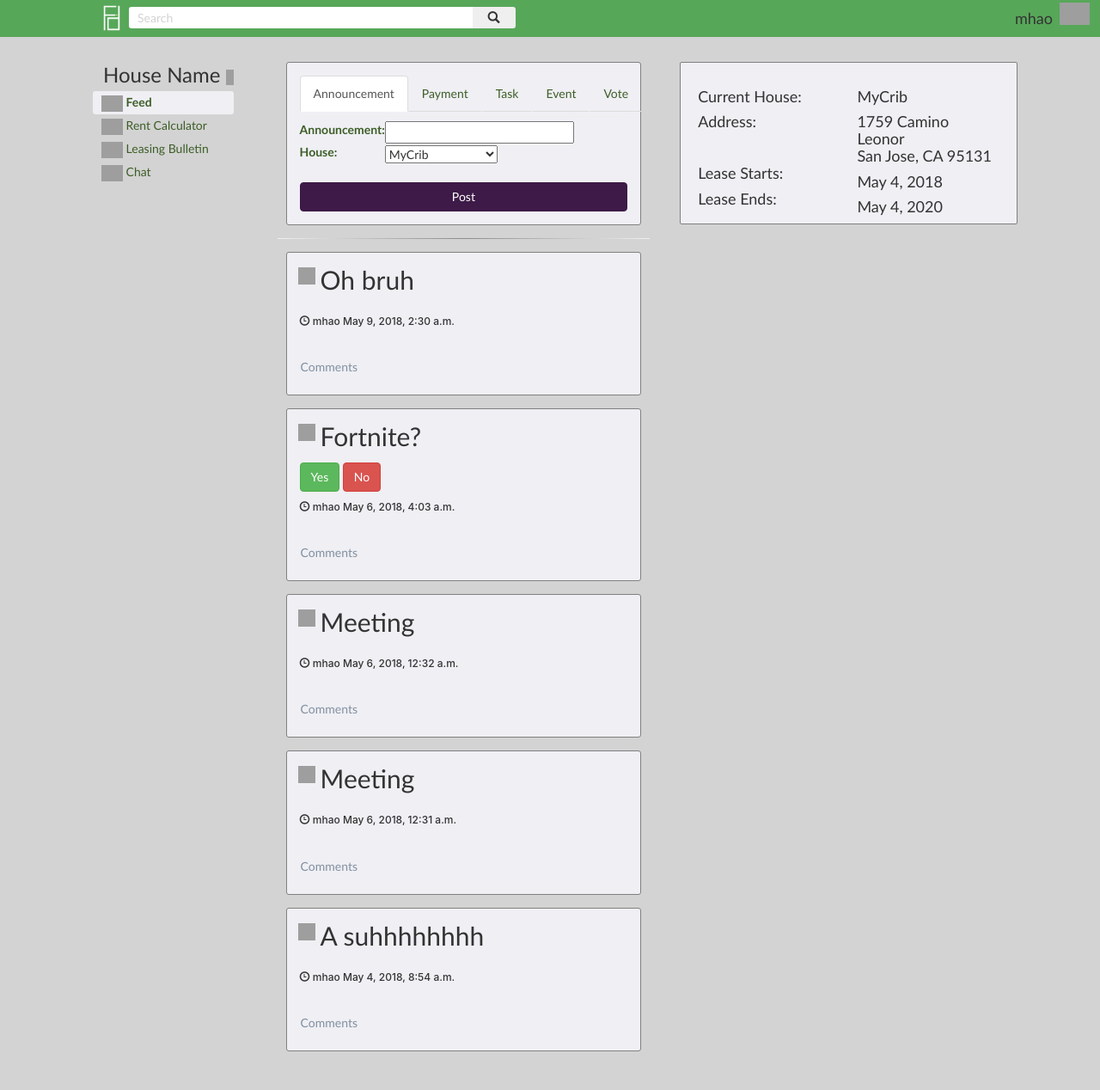
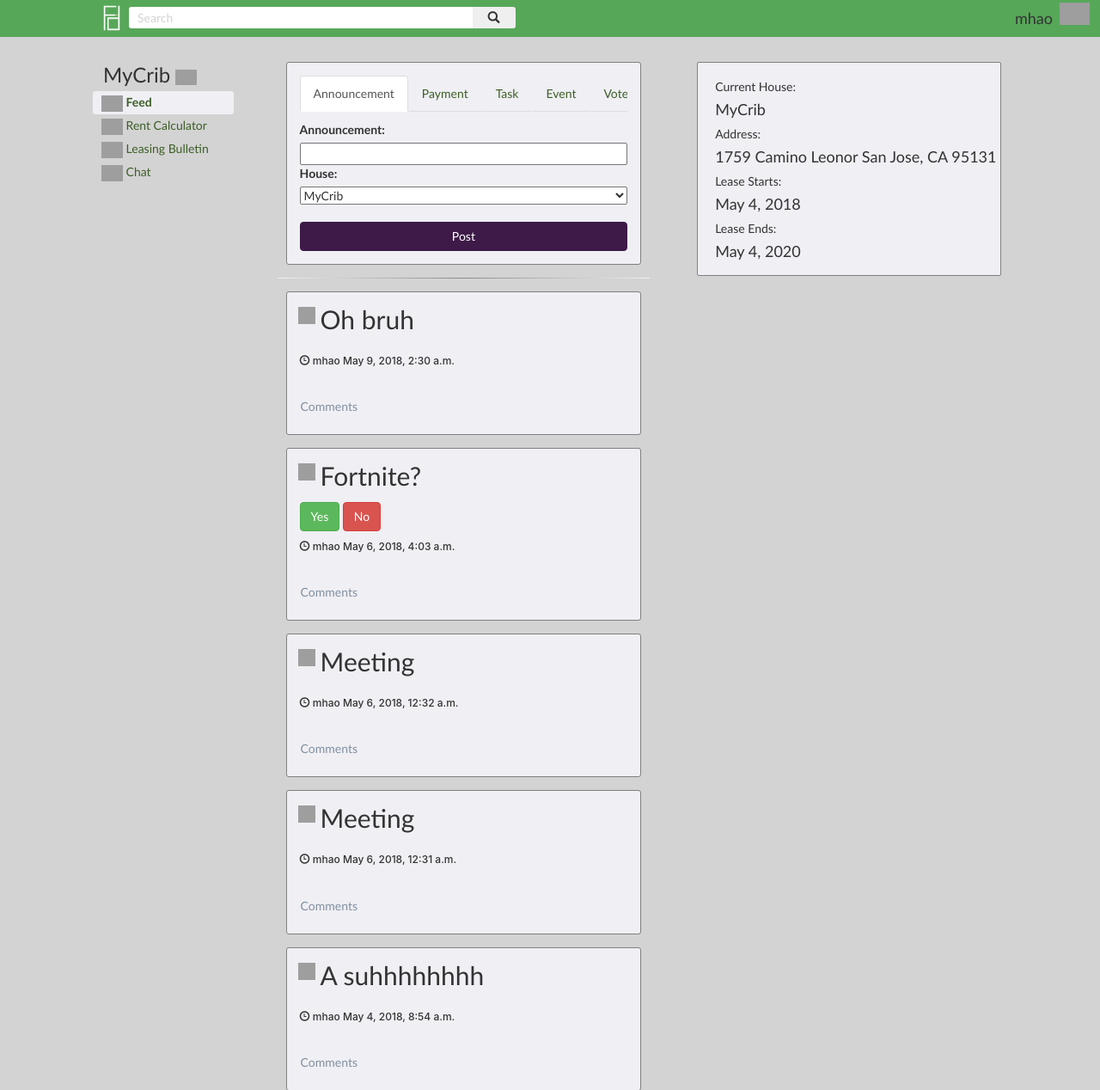
Before and after one commit to mycow/frontdoor, a Django app: page /feed/ in a window 1280 px wide, after a click on "Announcement". Shown: the top 1268 px of the page at 86% size. Run offline with Django 3.2, Linux system fonts and the light colour scheme; a user stored in the database is signed in; data comes from the database, SQL or seed files in the repository; data that the repository does not hold is empty; some libraries are stand-ins or nearby versions; grey boxes are pictures that could not be loaded.

Commit message:
More styles, fixed settings and feed page

```diff
--- a/frontdoor/api/views.py
+++ b/frontdoor/api/views.py
@@ -33,7 +33,9 @@ class CardViewSet(viewsets.ModelViewSet):
 
 @login_required
 def settings(request):
-    return render(request, 'settings.html', context={})
+    current_house = get_lease(request.user)
+    return render(request, 'settings.html', context={
+        'current_house':current_house})
 
 @login_required
 def accountSettings(request):
@@ -76,6 +78,7 @@ def accountSettings(request):
 
 @login_required
 def houseIdSettings(request, house_id):
+    current_house = get_lease(request.user)
     house = Lease.objects.get(id=house_id)
     tenant = Tenant.objects.get(user__id=request.user.id)
     tenants = Account.objects.filter(leases=house)
@@ -95,7 +98,8 @@ def houseIdSettings(request, house_id):
         'tenants':tenants,
         'is_current_lease':is_current_lease,
         'invite_code':invite_code,
-        'form':form
+        'form':form,
+        'current_house':current_house
     })
 
 @login_required
@@ -107,9 +111,12 @@ def houseSettings(request):
     # else:
     #     form = HouseSettingsForm(request.user)
     houses = get_houses(request)
+    current_house = get_lease(request.user)
     # if houses:
     #     print("shet")
-    return render(request, 'house_settings.html', context={'houses':houses})
+    return render(request, 'house_settings.html', context={
+        'houses':houses,
+        'current_house':current_house})
 
 @login_required
 def addHouse(request):
@@ -163,10 +170,15 @@ def addHouse(request):
 @login_required
 def rentCalculation(request):
     form = RentCalculator(request.user)
-    return render(request, 'rentcalculator.html', context={'form':form})
+    current_house = get_lease(request.user)
+    return render(request, 'rentcalculator.html', context={
+        'form':form,
+        'current_house':current_house})
 
 def chat(request):
-    return render(request, 'chat.html', context={})
+    current_house = get_lease(request.user)
+    return render(request, 'chat.html', context={
+        'current_house':current_house})
 
 @login_required
 def feed(request):
--- a/frontdoor/static/css/bgStyle.css
+++ b/frontdoor/static/css/bgStyle.css
@@ -140,11 +140,13 @@ hr.navdiv {
   padding: 20px;
   margin-left: 85px;
   margin-top: 45px;
+  overflow: hidden;
 }
 
 .housename {
   margin: 0;
   height: 100%;
+  width: 100%;
 }
 
 .dropdown-menu.side {
@@ -158,7 +160,6 @@ ul.sidebar-nav {
   width: 12.8%;
   height: 100%;
   position: fixed;
-  overflow: auto;
 }
 
 li a.navbtn {
--- a/frontdoor/static/css/feedStyle.css
+++ b/frontdoor/static/css/feedStyle.css
@@ -16,6 +16,10 @@ hr.actionDiv {
   padding-top: 57px;
   margin: 0;
   width: 37%;
+}
+
+div#tabs.card-header {
+  overflow: auto;
 }
 
 /* Base card styling */
@@ -69,26 +73,36 @@ hr.actionDiv {
 
 .utilityFeed {
   padding-top: 71.5px;
-  width: 33%;
+  width: 30%;
   height: 30%;
   text-align: left;
   position: sticky;
   position: -webkit-sticky;
   top: 0;
+  margin-left: 20px;
 }
 
 .utilitycard {
   border: 0.5px solid grey;
   border-radius: 2px 2px 2px 2px;
   background-color: #EFEFF4;
-  padding: 10px;
-  height: 50%;
+  padding-left: 20px;
+  padding-top: 10px;
+  height: 66%;
 }
 
-.column {
+.column.one {
   float: left;
-  width: 50%;
-  padding: 10px;
+  width: 100%
+  padding-top: 10px;
+  display: inline-block;
+}
+
+.column.two {
+  float: left;
+  width: 70%;
+  padding-top: 13px;
+  display: inline-block;
 }
 
 .utilityplaceholder {
@@ -106,41 +120,20 @@ a.nav-link {
   color: #3D5E27;
 }
 
-table {
-  width: 90%;
+.center {
+  text-align: left;
 }
 
-th {
-  float: left;
-}
-
-tr {
-  margin: 5px;
-}
-
-label {
-  text-align: left;
-  color: #3D5E27;
+.center input {
   width: 100%;
 }
 
+
+
 select {
-  float: left;
+  width: 100%
 }
 
 hr {
   margin: 5px;
 }
-
-input#id_title {
-  width: 90%;
-}
-
-input#id_amount {
-  width: 90%;
-}
-
-td {
-  width: 100%;
-  text-align: left;
-}
--- a/frontdoor/static/css/house-settings.css
+++ b/frontdoor/static/css/house-settings.css
@@ -15,5 +15,6 @@ html, body {
   background-color: #EFEFF4;
   border: 0.5px solid grey;
   border-radius: 0px 0px 3px 3px;
+  border-top: none;
   padding: 10px;
 }
--- a/frontdoor/static/css/password_reset_style.css
+++ b/frontdoor/static/css/password_reset_style.css
@@ -43,7 +43,7 @@ body {
 }
 
 .forgotblock {
-	margin-top: 80px;
+	margin-top: 120px;
 }
 
 form {
--- a/frontdoor/templates/base_generic.html
+++ b/frontdoor/templates/base_generic.html
@@ -39,7 +39,7 @@
     <div class="col-sm-2 sidenav">
       <ul class="sidebar-nav home">
         <div class="dropdown">
-          <button class="btn dropdown-toggle" id="menu2" type="button" data-toggle="dropdown"><h3 class="housename">House Name <img class="sideicon" src="https://png.icons8.com/color/40/000000/expand-arrow.png"></h3></button>
+          <button class="btn dropdown-toggle" id="menu2" type="button" data-toggle="dropdown"><h3 class="housename">{{ current_house.house.house_name }} <img class="sideicon" src="https://png.icons8.com/color/40/000000/expand-arrow.png"></h3></button>
           <ul class="dropdown-menu side" role="menu" aria-labelledby="menu2">
             <li role="presentation"><a role="menuitem" tabindex="-1" href="#">Another House</a></li>
             <li role="presentation"><a role="menuitem" tabindex="-1" href="#">Da Crib</a></li>
@@ -56,7 +56,7 @@
       </ul>
       <ul class="sidebar-nav settings">
         <div class="dropdown">
-          <button class="btn dropdown-toggle" id="menu2" type="button" data-toggle="dropdown"><h3 class="housename">House Name <img class="sideicon" src="https://png.icons8.com/color/40/000000/expand-arrow.png"></h3></button>
+          <button class="btn dropdown-toggle" id="menu2" type="button" data-toggle="dropdown"><h3 class="housename">{{ current_house.house.house_name }} <img class="sideicon" src="https://png.icons8.com/color/40/000000/expand-arrow.png"></h3></button>
           <ul class="dropdown-menu side" role="menu" aria-labelledby="menu2">
             <li role="presentation"><a role="menuitem" tabindex="-1" href="#">Another House</a></li>
             <li role="presentation"><a role="menuitem" tabindex="-1" href="#">Da Crib</a></li>
--- a/frontdoor/templates/chat.html
+++ b/frontdoor/templates/chat.html
@@ -13,7 +13,11 @@
 		<h4 class="righttitle">Tenants</h4>
 	</div>
 	<div class="chatboxoutter">
+		<h2 class="chattitle">Chat</h2>
 		<div class="chatboxinner">
+		</div>
+		<div class="submit">
+			dsa
 		</div>
 	</div>
 </body>
--- a/frontdoor/templates/feed.html
+++ b/frontdoor/templates/feed.html
@@ -45,52 +45,42 @@
               <h1 class="actionTitle">Create a New Post</h1>
             </div>
             <div class="tab-pane fade" id="announcement" role="tabpanel">
-              <form action="/feed/" method="post">
+              <form action="/feed/" method="post" class="center">
                   {% csrf_token %}
-                  <table>
                     {{ ann_form }}
-                  </table>
-                    <br>
+                    <br><br>
                   <input class="btn btn-primary" type="submit" value="Post" name="ann_btn"/>
               </form>
             </div>
             <div class="tab-pane fade" id="payment" role="tabpanel">
               <form action="/feed/" method="post" class="center">
                   {% csrf_token %}
-                  <table>
                     {{ prq_form }}
-                  </table>
-                  <br>
+                  <br><br>
                   <input class="btn btn-primary" type="submit" value="Post" name="prq_btn"/>
               </form>
             </div>
             <div class="tab-pane fade" id="task" role="tabpanel">
-              <form action="/feed/" method="post">
+              <form action="/feed/" method="post" class="center">
                   {% csrf_token %}
-                  <table class="center">
                     {{ tsk_form }}
-                  </table>
-                  <br>
+                  <br><br>
                   <input class="btn btn-primary" type="submit" value="Post" name="tsk_btn"/>
               </form>
             </div>
             <div class="tab-pane fade" id="event" role="tabpanel">
-              <form action="/feed/" method="post">
+              <form action="/feed/" method="post" class="center">
                   {% csrf_token %}
-                  <table class="center">
                     {{ evt_form }}
-                  </table>
-                  <br>
+                  <br><br>
                   <input class="btn btn-primary" type="submit" value="Post" name="evt_btn"/>
               </form>
             </div>
             <div class="tab-pane fade" id="vote" role="tabpanel">
-              <form action="/feed/" method="post">
+              <form action="/feed/" method="post" class="center">
                   {% csrf_token %}
-                  <table class="center">
                     {{ vte_form }}
-                  </table>
-                  <br>
+                  <br><br>
                   <input class="btn btn-primary" type="submit" value="Post" name="vte_btn"/>
               </form>
             </div>
@@ -110,19 +100,19 @@
       <div class="col-sm-3 utilityFeed">
         <div class="utilitycard">
           <!--<h1 class="utilityplaceholder">Nothing Here</h1>-->
-          <div class="column">
-            <h4>Current House: </h4>
-            <h4>Address: </h4>
-            <h4><br></h4>
-            <h4>Lease Starts: </h4>
-            <h4>Lease Ends: </h4>
+          <div class="column one">
+            <h5>Current House: <h4>{{ current_house.house.house_name }}</h4></h5>
+            <h5>Address: <h4>{{ current_house.house.house_address.street }} {{ current_house.house.house_address.city }}, {{ current_house.house.house_address.state }} {{ current_house.house.house_address.code }}</h4></h5>
+            <h5>Lease Starts: <h4>{{ current_house.start_date }}</h4></h5>
+            <h5>Lease Ends: <h4>{{ current_house.end_date }}</h4></h5>
           </div>
-          <div class="column">
-            <h4>{{ current_house.house.house_name }}</h4>
-            <h4>{{ current_house.house.house_address.street }}<br>{{ current_house.house.house_address.city }}, {{ current_house.house.house_address.state }} {{ current_house.house.house_address.code }}</h4>
-            <h4>{{ current_house.start_date }}</h4>
-            <h4>{{ current_house.end_date }}</h4>
-          </div>
+          <!--<div class="column two">
+            <h5>{{ current_house.house.house_name }}</h5>
+            <h5>{{ current_house.house.house_address.street }} {{ current_house.house.house_address.city }}, {{ current_house.house.house_address.state }} {{ current_house.house.house_address.code }}</h5>
+
+            <h5>{{ current_house.start_date }}</h5>
+            <h5>{{ current_house.end_date }}</h5>
+          </div>-->
         </div>
       </div>
     </div>
```
Also changed, not shown: frontdoor/static/css/chatStyle.css (+20 -8 lines), frontdoor/static/css/settings.css (+7 -1 lines), frontdoor/static/css/signUpStyle.css (+16 -6 lines).
